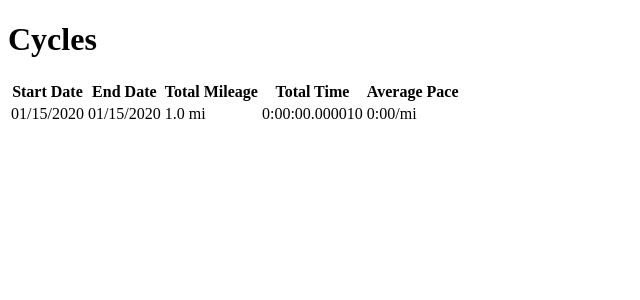
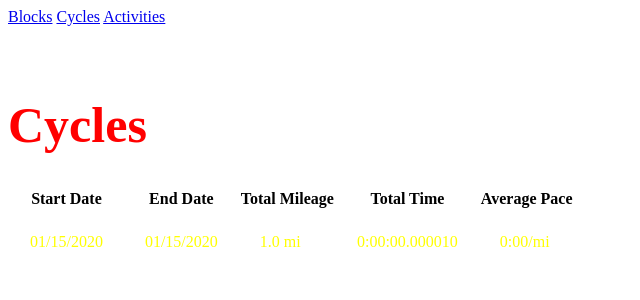
Before and after one commit to muno17/Tempo, a Django app: page /cycles/ in a window 1280 px wide. Shown: the top 300 px of the page, without its empty margins (0-640 px from the left). Run offline with Django 5.2, Linux system fonts and the light colour scheme; tables that the repository leaves empty hold one stand-in row (values such as "Sample post").

Commit message:
add small styling to make easier to work with, add links to Blocks, Cycles and Activities to header

```diff
--- a/Tempo/settings.py
+++ b/Tempo/settings.py
@@ -122,3 +122,7 @@ USE_TZ = True
 # https://docs.djangoproject.com/en/6.0/howto/static-files/
 
 STATIC_URL = 'static/'
+
+STATICFILES_DIRS = [
+    BASE_DIR / 'static',
+]
--- /dev/null
+++ b/static/css/style.css
@@ -0,0 +1,10 @@
+td {
+    margin-right: 50px;
+    padding: 20px;
+    color: yellow;
+}
+
+h1 {
+    color: red;
+    font-size: 50px;
+}
--- a/templates/base.html
+++ b/templates/base.html
@@ -1,10 +1,21 @@
+{% load static %}
+
 <!DOCTYPE html>
 <html lang="en">
 <head>
     <meta charset="UTF-8">
+    <link rel="stylesheet" href="{% static 'css/style.css' %}">
     <title>Tempo</title>
 </head>
 <body>
+<header>
+    <a href="/blocks/">Blocks</a>
+    <a href="/cycles/">Cycles</a>
+    <a href="/activities/">Activities</a>
+    <br>
+    <br>
+    <br>
+</header>
     {% block content %}
     {% endblock %}
 </body>
--- a/templates/cycles.html
+++ b/templates/cycles.html
@@ -15,12 +15,13 @@
     </thead>
     <tbody>
         {% for cycle in cycles %}
-        <td>{{ cycle.start|date:"m/d/Y"  }}</td>
-        <td>{{ cycle.end|date:"m/d/Y"  }}</td>
-        <td>{{ cycle.mileage }} mi</td>
-        <td>{{ cycle.time }}</td>
-        <td>{{ cycle.pace }}/mi</td>
-        </td>
+        <tr></tr>
+            <td>{{ cycle.start|date:"m/d/Y"  }}</td>
+            <td>{{ cycle.end|date:"m/d/Y"  }}</td>
+            <td>{{ cycle.mileage }} mi</td>
+            <td>{{ cycle.time }}</td>
+            <td>{{ cycle.pace }}/mi</td>
+        </tr>
         {% endfor %}
     </tbody>
 </table>
--- a/templates/index.html
+++ b/templates/index.html
@@ -1,3 +1,5 @@
+{% extends 'base.html' %}
+
 
 {% block content %}
 <h1>Tempo</h1>
```
